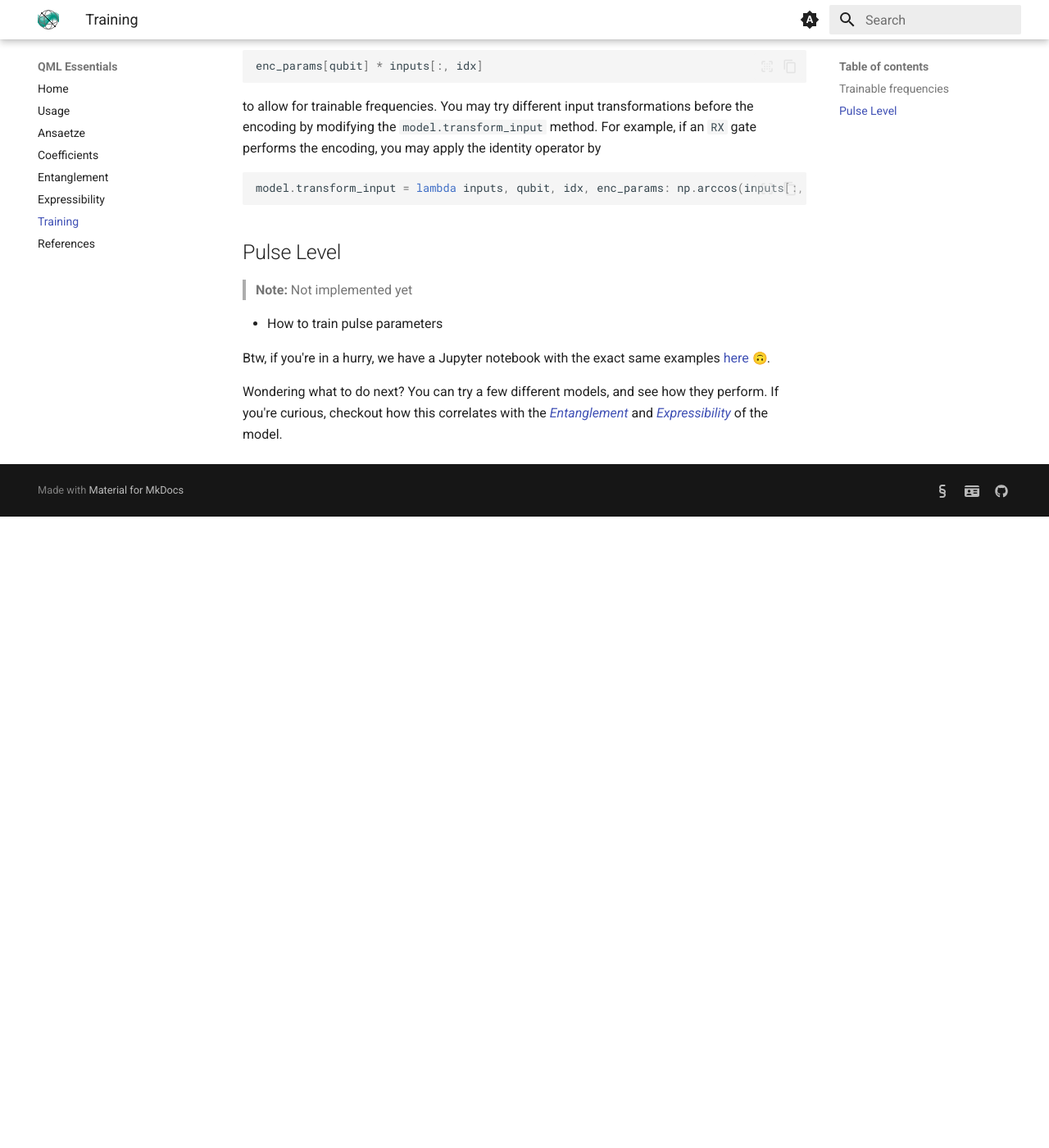
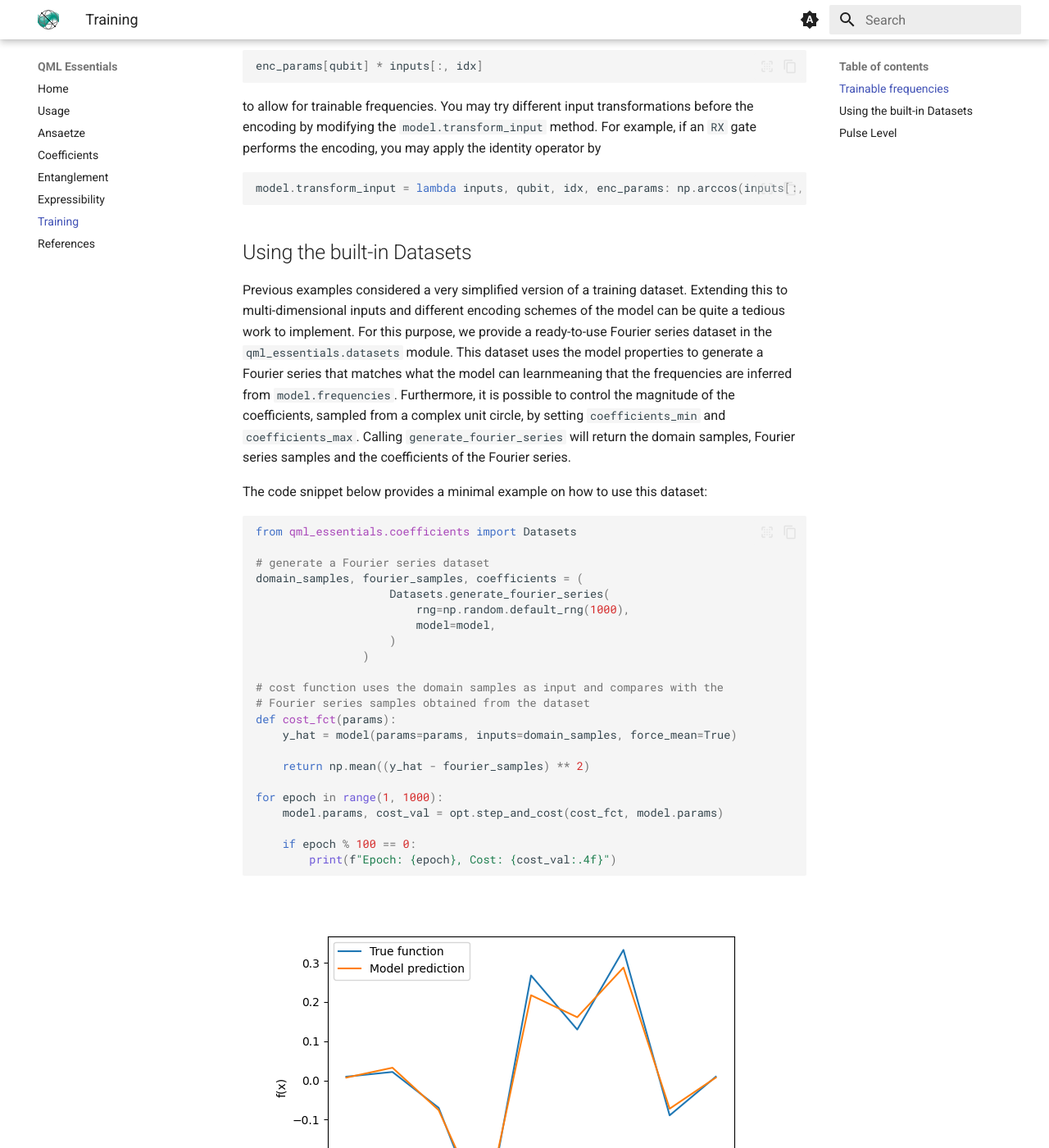
Before and after one commit to cirKITers/qml-essentials, an MkDocs documentation site: the page built from docs/training.md, in a window 1280 px wide and 1400 px high, scrolled down 6733 px. Shown: the whole window at 82% size. Built offline with MkDocs 1.6.1 and Material for MkDocs 9.7.7, drawn with Linux system fonts in a browser that asks for light colours; emoji names are drawn with the system emoji font; before the commit the page ends 7363 px from its top, so only the background shows below that; some of the changed text lies outside the part shown.

Commit message:
added docs
Signed-off-by: Melvin Strobl <lc3267@kit.edu>

````diff
--- a/docs/training.md
+++ b/docs/training.md
@@ -241,6 +241,49 @@ to allow for trainable frequencies. You may try different input transformations
 model.transform_input = lambda inputs, qubit, idx, enc_params: np.arccos(inputs[:, idx])
 ```
 
+## Using the built-in Datasets
+
+Previous examples considered a very simplified version of a training dataset.
+Extending this to multi-dimensional inputs and different encoding schemes of the model can be quite a tedious work to implement.
+For this purpose, we provide a ready-to-use Fourier series dataset in the `qml_essentials.datasets` module.
+This dataset uses the model properties to generate a Fourier series that matches what the model can learnmeaning that the frequencies are inferred from `model.frequencies`.
+Furthermore, it is possible to control the magnitude of the coefficients, sampled from a complex unit circle, by setting `coefficients_min` and `coefficients_max`.
+Calling `generate_fourier_series` will return the domain samples, Fourier series samples and the coefficients of the Fourier series.
+
+The code snippet below provides a minimal example on how to use this dataset:
+
+```python
+from qml_essentials.coefficients import Datasets
+
+# generate a Fourier series dataset
+domain_samples, fourier_samples, coefficients = (
+                    Datasets.generate_fourier_series(
+                        rng=np.random.default_rng(1000),
+                        model=model,
+                    )
+                )
+
+# cost function uses the domain samples as input and compares with the
+# Fourier series samples obtained from the dataset
+def cost_fct(params):
+    y_hat = model(params=params, inputs=domain_samples, force_mean=True)
+
+    return np.mean((y_hat - fourier_samples) ** 2)
+
+for epoch in range(1, 1000):
+    model.params, cost_val = opt.step_and_cost(cost_fct, model.params)
+
+    if epoch % 100 == 0:
+        print(f"Epoch: {epoch}, Cost: {cost_val:.4f}")
+
+```
+
+![Fourier Series](figures/trained_series_dataset_light.png#center#only-light)
+![Fourier Series](figures/trained_series_dataset_dark.png#center#only-dark)
+
+Note that it's more difficult for the model to fit this specific dataset as it, opposed to the previous datasets, also contains complex parts in the coefficients, effectively causing a phase shift.
+
+
 ## Pulse Level
 
 > **Note:** Not implemented yet
````
Also changed, not shown: docs/ansaetze.md (+4 -4 lines), docs/references.md (+2 -2 lines), docs/usage.md (+8 -8 lines), docs/figures/trained_series_dataset_dark.png (added), docs/figures/trained_series_dataset_light.png (added), docs/training.ipynb, 1 other file.
